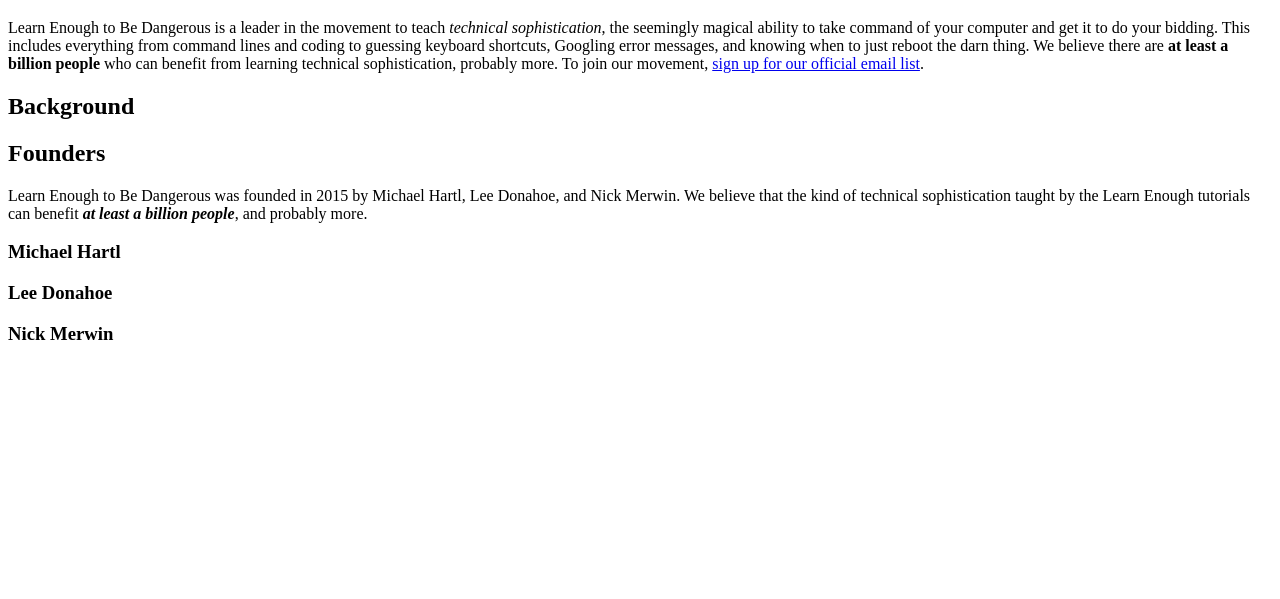
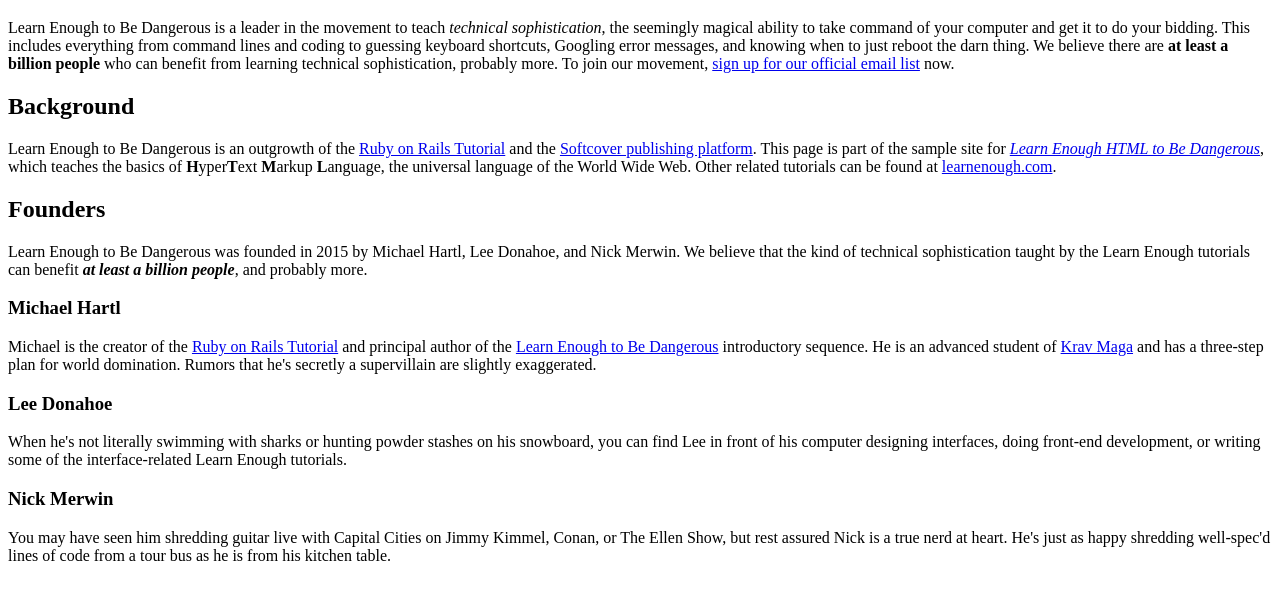
Before and after one commit to Ollibar/sample_website, a plain HTML site: page index.html in a window 1280 px wide. Shown: the part 61-660 px from the top of the page. Drawn offline with Linux system fonts and the light colour scheme.

Commit message:
Add founder Content

```diff
--- a/index.html
+++ b/index.html
@@ -16,10 +16,23 @@
   Googling error messages, and knowing when to just reboot the darn thing.
   We believe there are <strong>at least a billion people</strong>  who can benefit from
   learning technical sophistication, probably more. To join our
-  movement, <a href="http://learnenough.com/email">sign up for our official email list</a>.
+  movement, <a href="http://learnenough.com/email">sign up for our official email list</a> now.
 </p>
 
     <h2>Background</h2>
+
+    <p>
+      Learn Enough to Be Dangerous is an outgrowth of the
+      <a href="http://railstutorial.org/">Ruby on Rails Tutorial</a> and the
+      <a href="http://www.softcover.io/">Softcover publishing platform</a>.
+      This page is part of the sample site for
+      <a href="http://learnenough.com/html-tutorial"><em>Learn Enough HTML to
+      Be Dangerous</em></a>, which teaches the basics of
+      <strong>H</strong>yper<strong>T</strong>ext <strong>M</strong>arkup
+      <strong>L</strong>anguage, the universal language of the World Wide Web.
+      Other related tutorials can be found at
+      <a href="http://learnenough.com/">learnenough.com</a>.
+    </p>
 
     <h2>Founders</h2>
 
@@ -30,11 +43,35 @@
   <em><strong>at least a billion people</em></strong>, and probably more.
 </p>
 
-    <h3>Michael Hartl</h3>
+<h3>Michael Hartl</h3>
 
-    <h3>Lee Donahoe</h3>
+<p>
+  Michael is the creator of the <a href="http://railstutorial.org/">
+  Ruby on Rails Tutorial</a> and principal author of the
+  <a href="http://learnenough.com/">Learn Enough to Be Dangerous</a>
+  introductory sequence. He is an advanced student of
+  <a href="http://kravmaga.com/">Krav Maga</a> and has a three-step
+  plan for world domination. Rumors that he's secretly a supervillain
+  are slightly exaggerated.
+</p>
 
-    <h3>Nick Merwin</h3>
+<h3>Lee Donahoe</h3>
+
+<p>
+  When he's not literally swimming with sharks or hunting powder stashes
+  on his snowboard, you can find Lee in front of his computer designing
+  interfaces, doing front-end development, or writing some of the
+  interface-related Learn Enough tutorials.
+</p>
+
+<h3>Nick Merwin</h3>
+
+<p>
+  You may have seen him shredding guitar live with Capital Cities on Jimmy
+  Kimmel, Conan, or The Ellen Show, but rest assured Nick is a true nerd
+  at heart. He's just as happy shredding well-spec'd lines of code from a
+  tour bus as he is from his kitchen table.
+</p>
 
   </body>
 </html>
```
